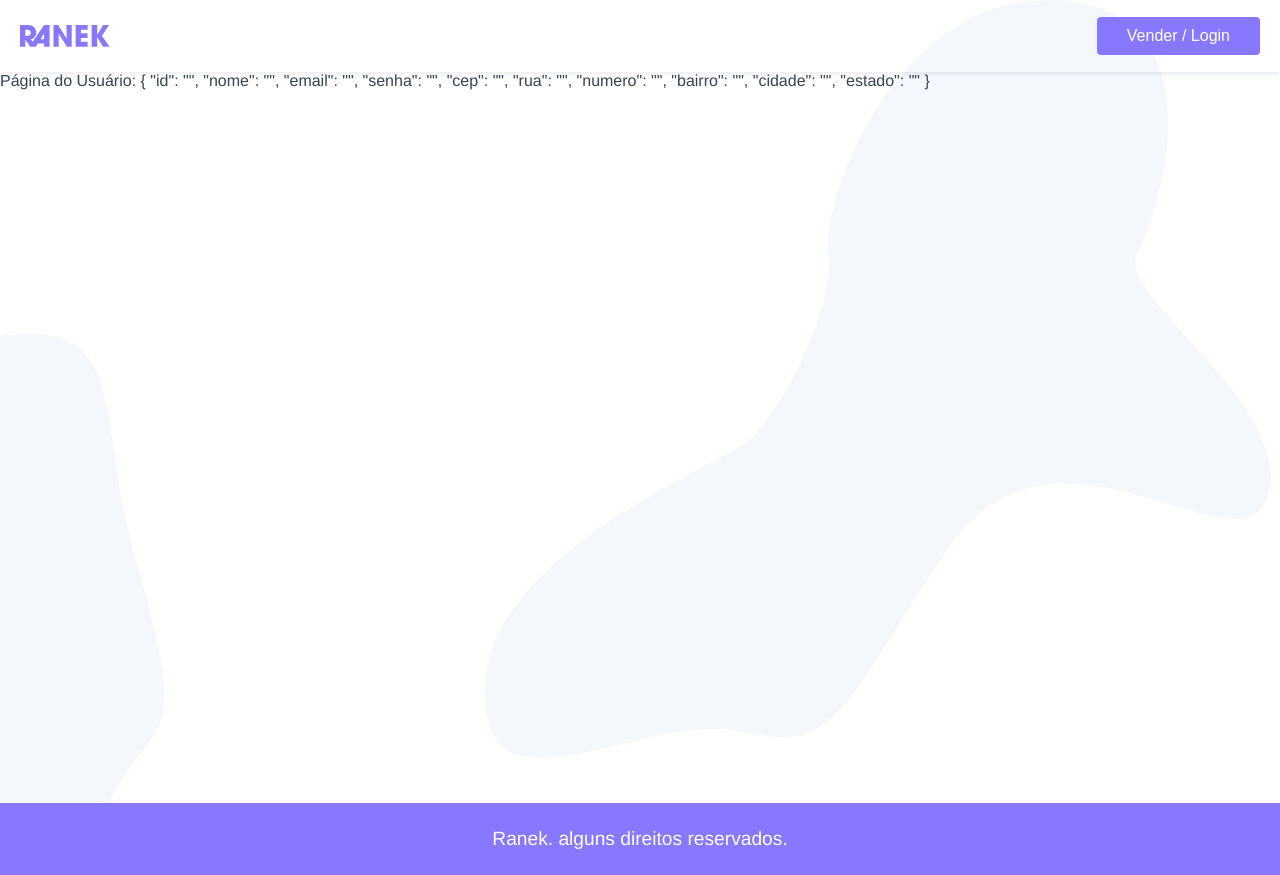
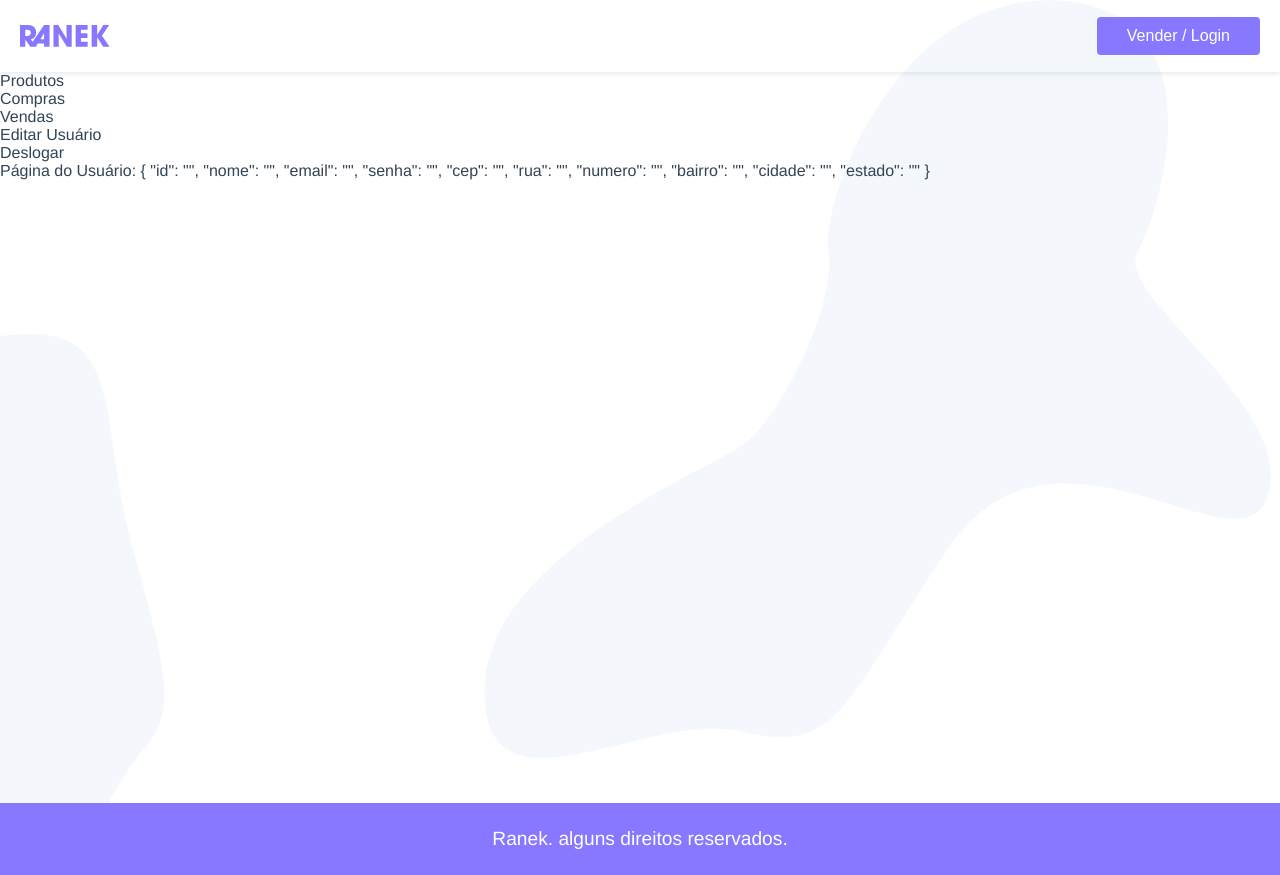
Before and after one commit to OLeandroPereira/ranek, a Vue app: page /usuario in a window 1280 px wide. Built offline with nearby package versions, Linux system fonts and the light colour scheme.

Commit message:
link usuário

```diff
--- a/src/views/usuario/UsuarioView.vue
+++ b/src/views/usuario/UsuarioView.vue
@@ -1,5 +1,29 @@
 <template>
-  <p>Página do Usuário: {{ $store.state.usuario }}</p>
+  <section class="usuario">
+    <nav class="sidenav">
+      <ul>
+        <li>
+          <router-link to="/">Produtos</router-link>
+        </li>
+        <li>
+          <router-link to="/">Compras</router-link>
+        </li>
+        <li>
+          <router-link to="/">Vendas</router-link>
+        </li>
+        <li>
+          <router-link to="/">Editar Usuário</router-link>
+        </li>
+        <li>
+          <router-link to="/">Deslogar</router-link>
+        </li>
+      </ul>
+    </nav>
+    <transition mode="out-in">
+      <router-view></router-view>
+    </transition>
+    <p>Página do Usuário: {{ $store.state.usuario }}</p>
+  </section>
 </template>
 
 <script>
```
